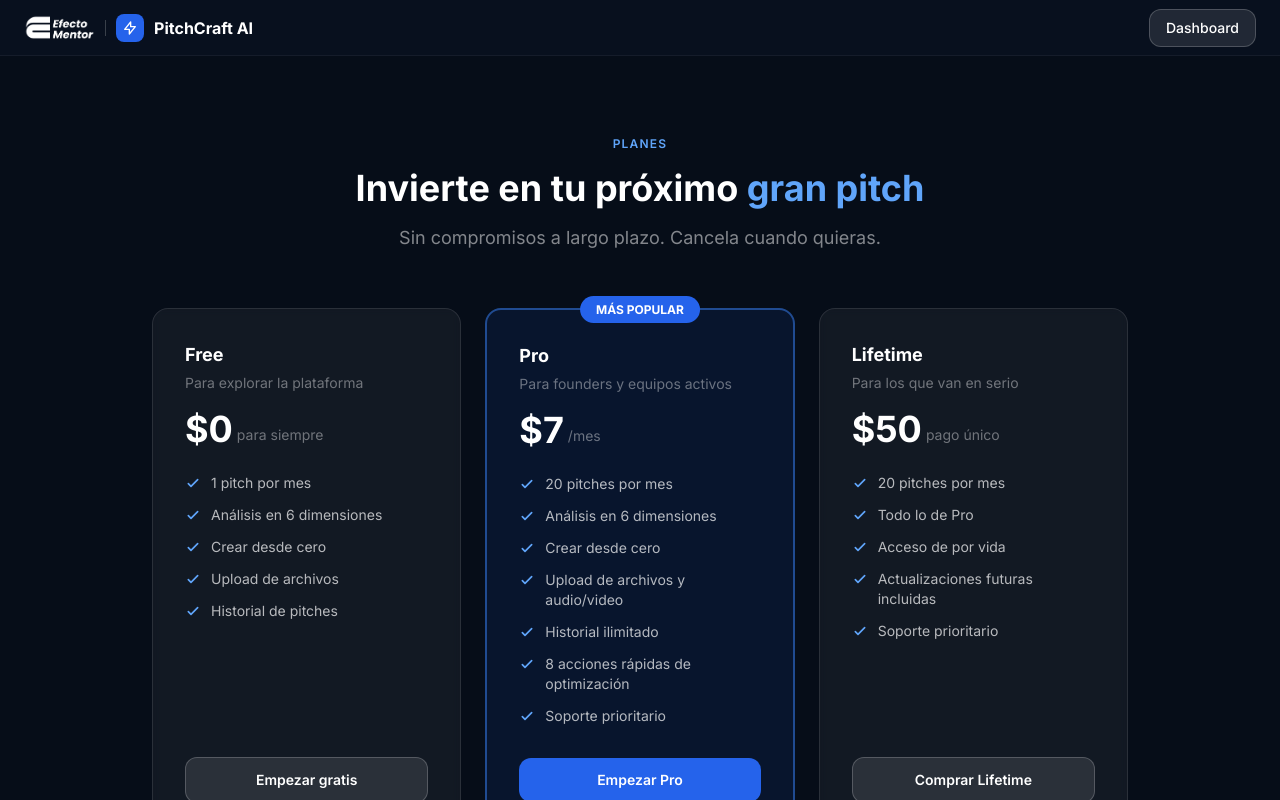
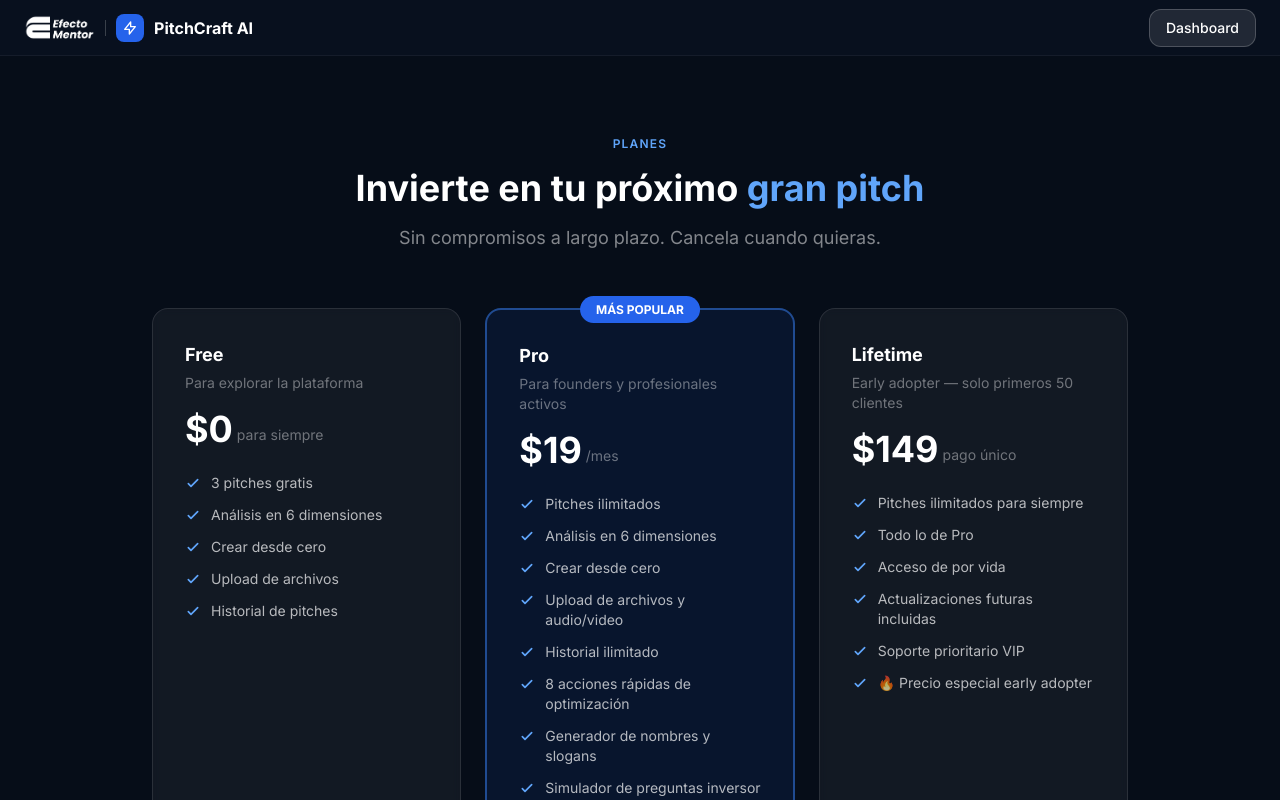
Before and after one commit to leandrolunacv/pitchcraft-ai, a Next.js app: page /pricing in a window 1280 px wide. Shown: the top 800 px of the page. Built offline with nearby package versions, Linux system fonts and the light colour scheme.

Commit message:
feat: update pricing - Pro /mes unlimited, Lifetime

```diff
--- a/app/pricing/page.tsx
+++ b/app/pricing/page.tsx
@@ -11,9 +11,9 @@
     price: '$0',
     period: 'para siempre',
     description: 'Para explorar la plataforma',
-    pitches: 1,
+    pitches: 3,
     features: [
-      '1 pitch por mes',
+      '3 pitches gratis',
       'Análisis en 6 dimensiones',
       'Crear desde cero',
       'Upload de archivos',
@@ -26,17 +26,19 @@
   {
     id: 'monthly',
     name: 'Pro',
-    price: '$7',
+    price: '$19',
     period: '/mes',
-    description: 'Para founders y equipos activos',
-    pitches: 20,
+    description: 'Para founders y profesionales activos',
+    pitches: -1,
     features: [
-      '20 pitches por mes',
+      'Pitches ilimitados',
       'Análisis en 6 dimensiones',
       'Crear desde cero',
       'Upload de archivos y audio/video',
       'Historial ilimitado',
       '8 acciones rápidas de optimización',
+      'Generador de nombres y slogans',
+      'Simulador de preguntas inversor',
       'Soporte prioritario',
     ],
     cta: 'Empezar Pro',
@@ -46,16 +48,17 @@
   {
     id: 'lifetime',
     name: 'Lifetime',
-    price: '$50',
+    price: '$149',
     period: 'pago único',
-    description: 'Para los que van en serio',
-    pitches: 20,
+    description: 'Early adopter — solo primeros 50 clientes',
+    pitches: -1,
     features: [
-      '20 pitches por mes',
+      'Pitches ilimitados para siempre',
       'Todo lo de Pro',
       'Acceso de por vida',
       'Actualizaciones futuras incluidas',
-      'Soporte prioritario',
+      'Soporte prioritario VIP',
+      '🔥 Precio especial early adopter',
     ],
     cta: 'Comprar Lifetime',
     plan: 'lifetime',
--- a/lib/plans.ts
+++ b/lib/plans.ts
@@ -1,9 +1,9 @@
 export type Plan = 'free' | 'paid' | 'lifetime'
 
 export const PLAN_LIMITS: Record<Plan, number> = {
-  free: 1,
-  paid: 20,
-  lifetime: 20,
+  free: 3,
+  paid: 999999, // unlimited
+  lifetime: 999999, // unlimited
 }
 
 export const PLAN_LABELS: Record<Plan, string> = {
```
Also changed, not shown: lib/stripe.ts (+4 -4 lines).
